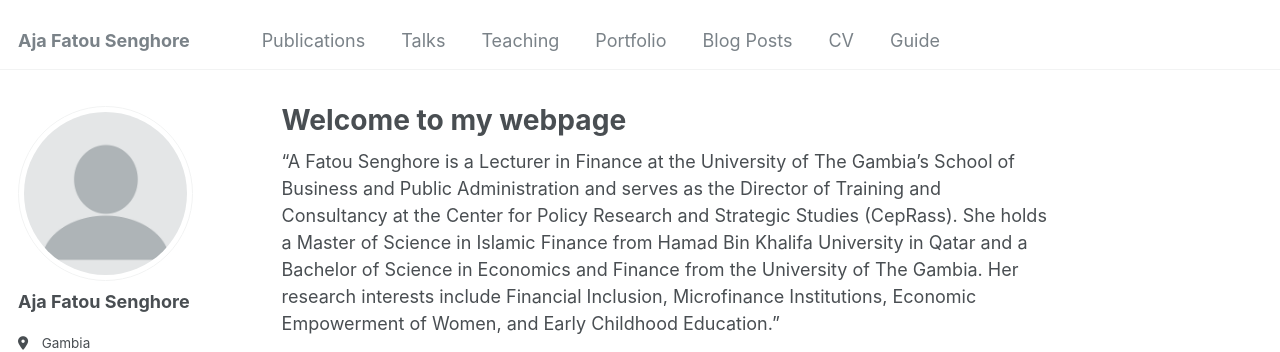
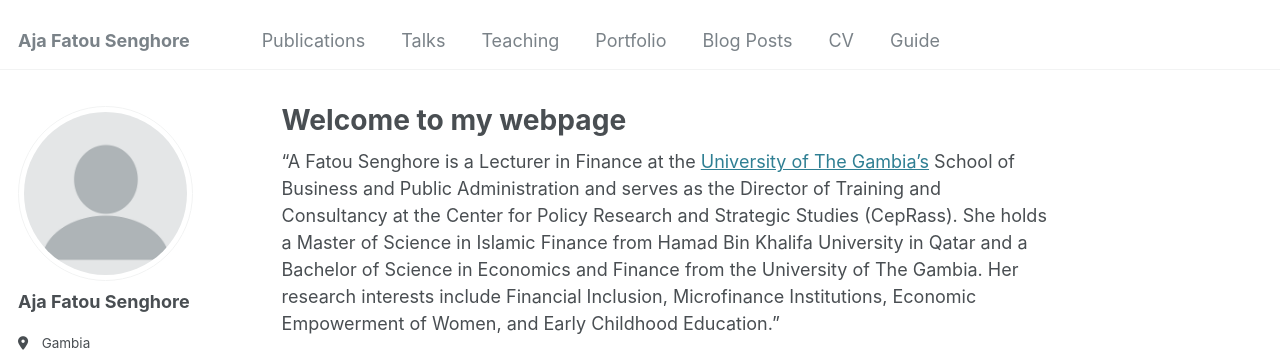
Before and after one commit to ajafatou/ajafatou.github.io, a Jekyll site: the page built from _pages/about.md, in a window 1280 px wide. Shown: the top 352 px of the page. Built offline with Jekyll 4.4.1, drawn with Linux system fonts in a browser that asks for light colours; some web fonts are replaced; part of the change alters nothing that is shown.

```diff
--- a/_pages/about.md
+++ b/_pages/about.md
@@ -7,4 +7,4 @@ redirect_from:
   - /about.html
 ---
 
-"A Fatou Senghore is a Lecturer in Finance at the University of The Gambia’s School of Business and Public Administration and serves as the Director of Training and Consultancy at the Center for Policy Research and Strategic Studies (CepRass). She holds a Master of Science in Islamic Finance from Hamad Bin Khalifa University in Qatar and a Bachelor of Science in Economics and Finance from the University of The Gambia. Her research interests include Financial Inclusion, Microfinance Institutions, Economic Empowerment of Women, and Early Childhood Education."
+"A Fatou Senghore is a Lecturer in Finance at the [University of The Gambia’s](https://www.utg.edu.gm/) School of Business and Public Administration and serves as the Director of Training and Consultancy at the Center for Policy Research and Strategic Studies (CepRass). She holds a Master of Science in Islamic Finance from Hamad Bin Khalifa University in Qatar and a Bachelor of Science in Economics and Finance from the University of The Gambia. Her research interests include Financial Inclusion, Microfinance Institutions, Economic Empowerment of Women, and Early Childhood Education."
```
